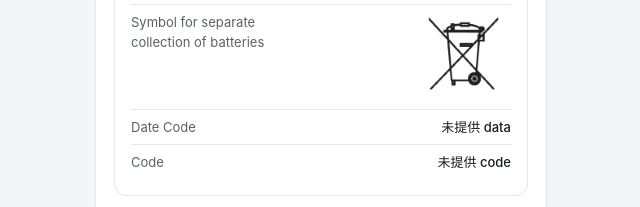
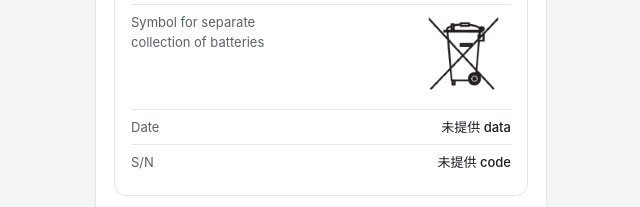
Before and after one commit to Lauvaya/loncin81316.github.io, a plain HTML site: page index.html in a window 1280 px wide. Shown: the part 983-1190 px from the top of the page, 319-959 px from the left. Drawn offline with Linux system fonts and the light colour scheme.

Commit message:
Update index.html

```diff
--- a/index.html
+++ b/index.html
@@ -185,11 +185,11 @@
       <div class="row" data-page-node-id="NUuIjUr7Yzd2d768DKdbHI"><div class="k" data-page-node-id="BRsKDynmHIch8DBKgoie3S">Symbol for separate collection of batteries</div>
         <div class="v" data-page-node-id="4P58mViE00L34TGGKlcRCk"><img src="batteries.png" alt="电池分类收集标志"> </div></div>
         <div class="row" data-page-node-id="6NLx9S2chdjsF9as48HDOK">
-          <div class="k" data-page-node-id="rj7bJFdE196O3srwpmCYOK">Date Code</div>
+          <div class="k" data-page-node-id="rj7bJFdE196O3srwpmCYOK">Date</div>
           <div class="v" data-page-node-id="QB6WgPz8qzoTs2RALYD3OK"><div id="data-display"></div></div>
         </div>
         <div class="row" data-page-node-id="NUuIjUr7Yzd2d768DKdbJK">
-          <div class="k" data-page-node-id="BRsKDynmHIch8DBKgoieJK">Code</div>
+          <div class="k" data-page-node-id="BRsKDynmHIch8DBKgoieJK">S/N</div>
           <div class="v" data-page-node-id="4P58mViE00L34TGGKlcRCk"><div id="code-display"></div></div>
         </div>
       </div>
```
